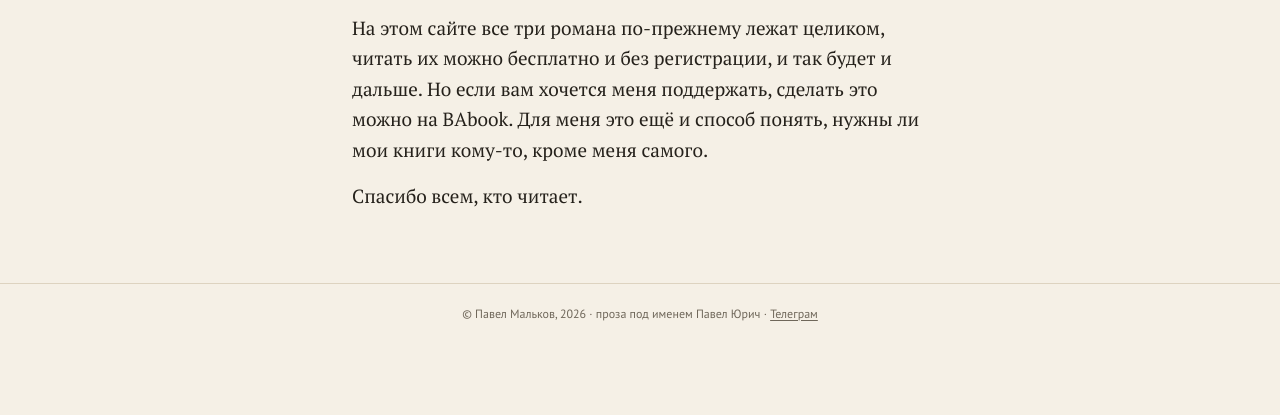
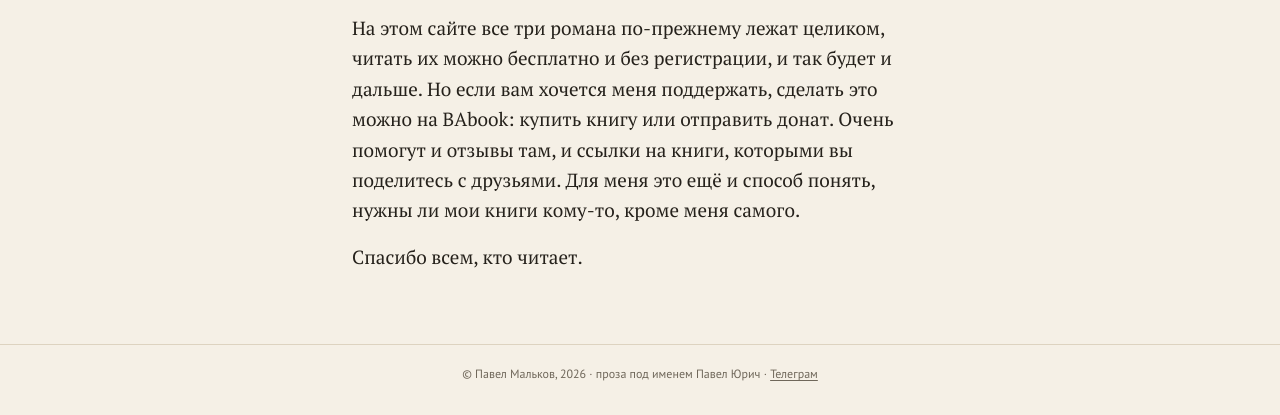
Before and after one commit to PaulJurichM/PaulJurichM.github.io, a plain HTML site: page docs/blog/babook/index.html in a window 1280 px wide. Shown: the part 1009-1424 px from the top of the page. Before the commit the page ends 1364 px from the top, so only its background shows below. Drawn offline with Linux system fonts and the light colour scheme.

Commit message:
Блог: как поддержать на BAbook
Co-Authored-By: Claude Opus 5.5 <noreply@anthropic.com>
Claude-Session: https://claude.ai/code/session_01FpspDMnMX6bm1oYeyjZwm6

```diff
--- a/docs/blog/babook/index.html
+++ b/docs/blog/babook/index.html
@@ -36,7 +36,7 @@
 <p><img src="/books/chiatura/cover.jpg" alt="Чиатура" loading="lazy"></p>
 <p><a href="https://babook.org/lab/products/1754-2328">Курс лечения</a> — Цхалтубо, отреставрированный сталинский санаторий, который лечит лучше любой клиники. Только вместе со здоровьем пациент получает и прежнего постояльца своей палаты, а тот ищет тех, кто когда-то подписал на него донос.</p>
 <p><img src="/books/kurs-lecheniya/cover.jpg" alt="Курс лечения" loading="lazy"></p>
-<p>На этом сайте все три романа по-прежнему лежат целиком, читать их можно бесплатно и без регистрации, и так будет и дальше. Но если вам хочется меня поддержать, сделать это можно на BAbook. Для меня это ещё и способ понять, нужны ли мои книги кому-то, кроме меня самого.</p>
+<p>На этом сайте все три романа по-прежнему лежат целиком, читать их можно бесплатно и без регистрации, и так будет и дальше. Но если вам хочется меня поддержать, сделать это можно на BAbook: купить книгу или отправить донат. Очень помогут и отзывы там, и ссылки на книги, которыми вы поделитесь с друзьями. Для меня это ещё и способ понять, нужны ли мои книги кому-то, кроме меня самого.</p>
 <p>Спасибо всем, кто читает.</p></article>
 </main>
 
```
Also changed, not shown: 1 other file.
